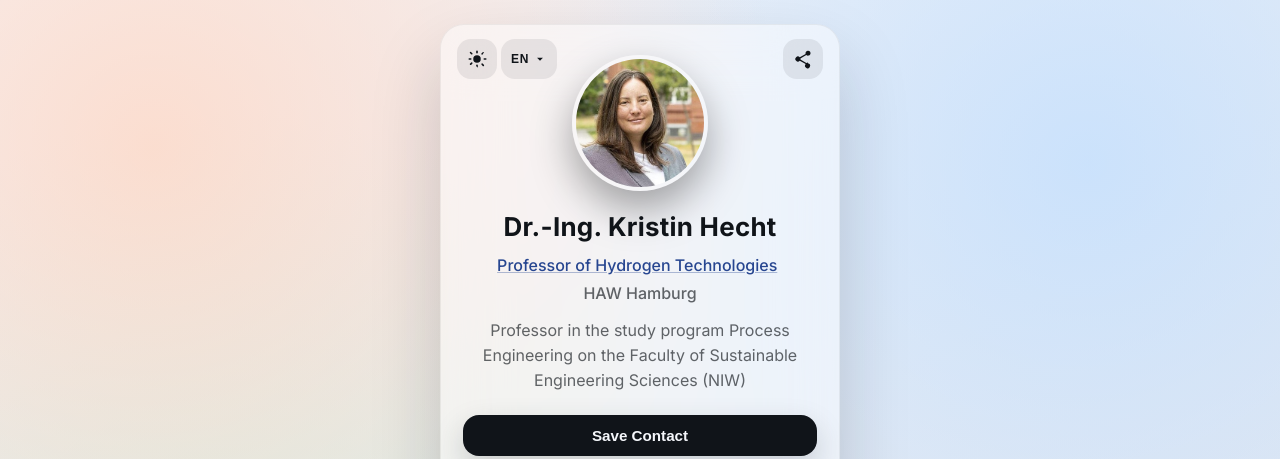
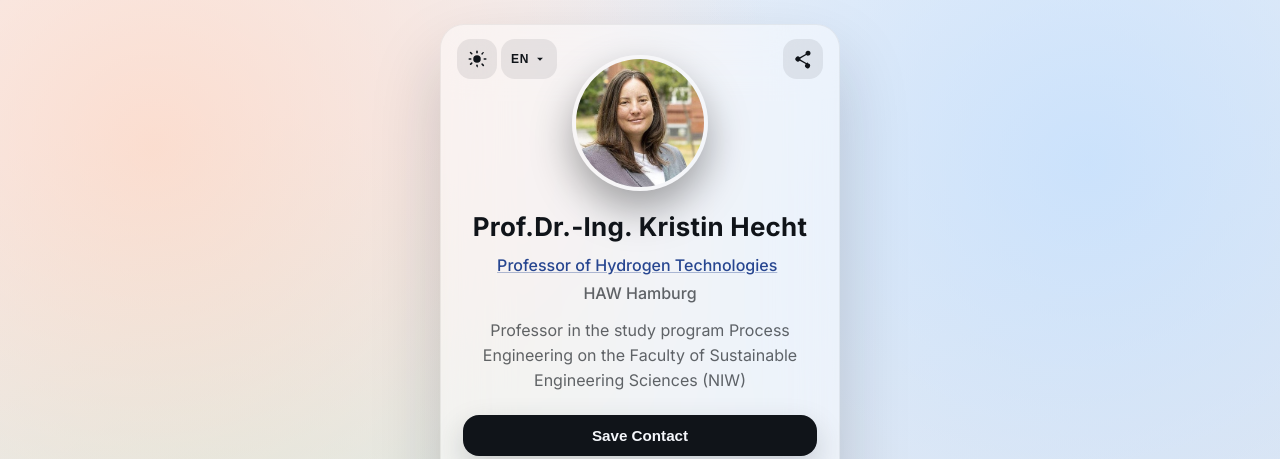
Before and after one commit to zwwh2hub/Dr-kristin-visiting-card, a plain HTML site: page index.html in a window 1280 px wide. Shown: the top 459 px of the page. Drawn offline with Linux system fonts and the light colour scheme.

Commit message:
Update index.html

```diff
--- a/index.html
+++ b/index.html
@@ -127,11 +127,11 @@
       };
 
       var contactCard = {
-        fullName: 'Dr.-Ing. Kristin Hecht',
+        fullName: 'Prof.Dr.-Ing. Kristin Hecht',
         nameParts: {
           last: 'Hecht',
           first: 'Kristin',
-          prefix: 'Dr.-Ing.'
+          prefix: 'Prof.Dr.-Ing.'
         },
         organization: 'HAW Hamburg',
         title: 'Professorin für Wasserstofftechnologie',
@@ -144,7 +144,7 @@
       var translations = {
         de: {
           documentTitle: 'Digitale Visitenkarte',
-          name: 'Dr.-Ing. Kristin Hecht',
+          name: 'Prof.Dr.-Ing. Kristin Hecht',
           roleTitle: 'Professorin für Wasserstofftechnologie',
           roleLink: 'HAW Hamburg',
           summary: 'Professorin im Studiengang Verfahrenstechnik an der Fakultät Nachhaltige Ingenieurwissenschaften (NIW)',
@@ -166,7 +166,7 @@
         },
         en: {
           documentTitle: 'Digital Business Card',
-          name: 'Dr.-Ing. Kristin Hecht',
+          name: 'Prof.Dr.-Ing. Kristin Hecht',
           roleTitle: 'Professor of Hydrogen Technologies',
           roleLink: 'HAW Hamburg',
           summary: 'Professor in the study program Process Engineering on the Faculty of Sustainable Engineering Sciences (NIW)',
```
